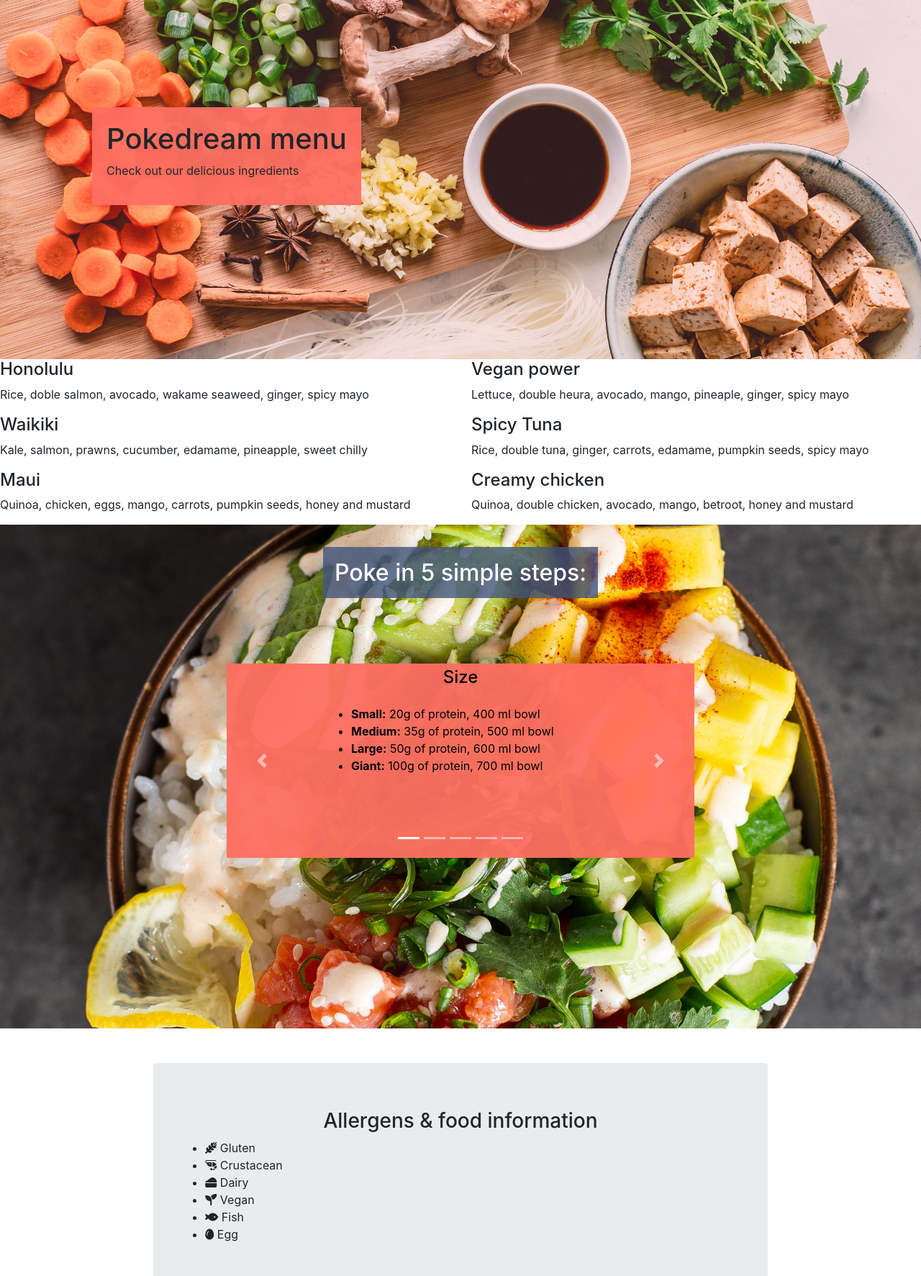
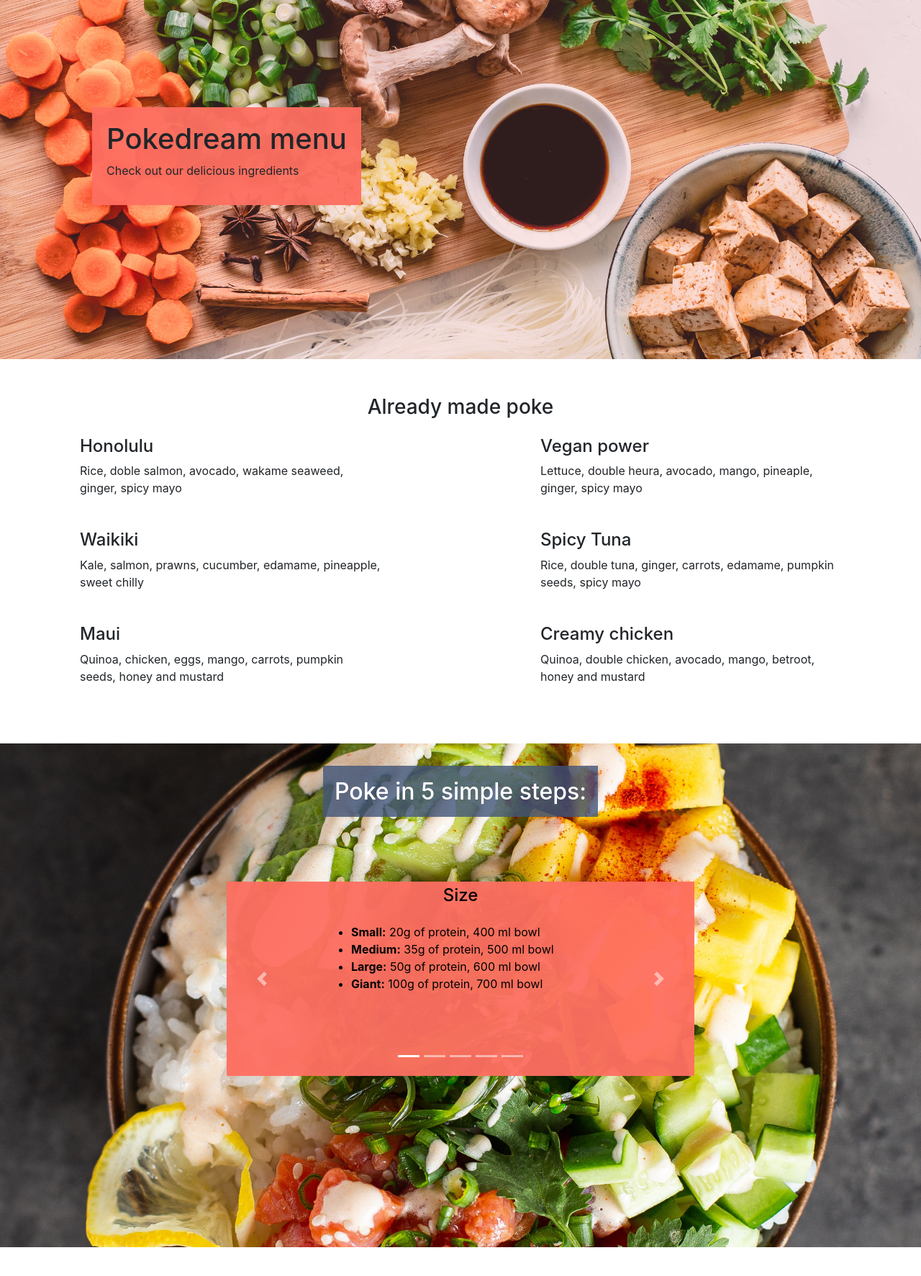
Before and after one commit to rubengardner/Restaurant_booking, a Django app: page / in a window 1280 px wide. Shown: the part 57-1830 px from the top of the page at 72% size. Run offline with Django 3.2, Linux system fonts and the light colour scheme; some libraries are stand-ins or nearby versions.

Commit message:
Add premade poke menu

```diff
--- a/book_table/static/css/style.css
+++ b/book_table/static/css/style.css
@@ -77,6 +77,16 @@
     padding: 20px;
 }
 
+#made-poke {
+    margin: 50px 0 50px 0;
+}
+
+.made-choice{
+    width: 70%;
+    margin:auto;
+    padding: 15px;
+}
+
 #make-your-poke{
     background: url("../images/poke-dark.jpg");
     background-position: center;
--- a/book_table/templates/book_table/menu.html
+++ b/book_table/templates/book_table/menu.html
@@ -12,27 +12,35 @@
   </div>
 </section>
 <section id="made-poke">
-<div class="row">
+  <h3 class="text-center">Already made poke</h3>
+<div class="row no-gutters">
   <div class="col-md-6">
+    <div class="made-choice">
       <h4>Honolulu</h4>
       <p>Rice, doble salmon, avocado, wakame seaweed, ginger, spicy mayo</p>
-
+    </div>
+    <div class="made-choice">
       <h4>Waikiki</h4>
       <p>Kale, salmon, prawns, cucumber, edamame, pineapple, sweet chilly</p>
-
+    </div>
+    <div class="made-choice">
       <h4>Maui</h4>
       <p> Quinoa, chicken, eggs, mango, carrots, pumpkin seeds, honey and mustard</p>
-
+    </div>
   </div>
   <div class="col-md-6">
+    <div class="made-choice">
       <h4>Vegan power</h4>
       <p>Lettuce, double heura, avocado, mango, pineaple, ginger, spicy mayo</p>
-
+    </div>
+    <div class="made-choice">
       <h4>Spicy Tuna</h4>
       <p>Rice, double tuna, ginger, carrots, edamame, pumpkin seeds, spicy mayo</p>
-
+    </div>
+    <div class="made-choice">
       <h4>Creamy chicken</h4>
       <p>Quinoa, double chicken, avocado, mango, betroot, honey and mustard</p>
+    </div>
   </div>
 </div>
 </section>
```
Lines whose indentation alone changed are shown as unchanged.
